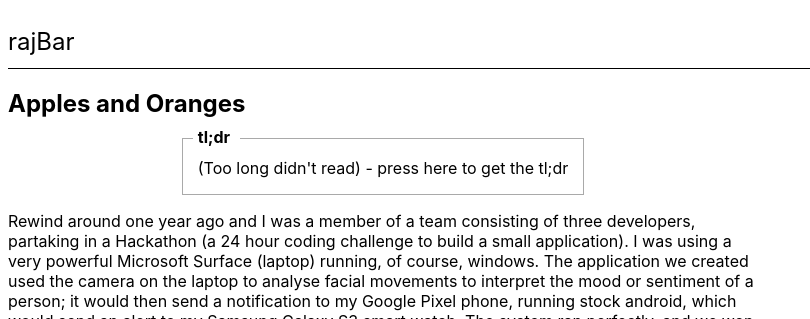
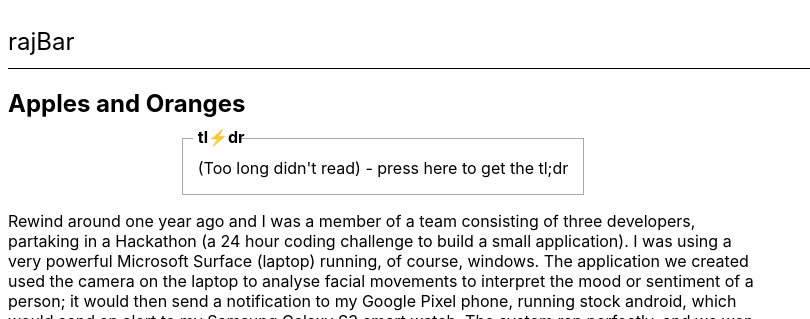
Before and after one commit to rajBar/blogs, a Jekyll site: the page built from articles/apples-and-oranges/index.md, in a window 1280 px wide and 900 px high. Shown: the top 319 px of the window, without its empty margins (0-810 px from the left). Built offline with Jekyll 4.4.1, drawn with Linux system fonts in a browser that asks for light colours.

Commit message:
adding lightning bolt to tl;dr instead of semi-colon

```diff
--- a/_includes/tldr-bottom.html
+++ b/_includes/tldr-bottom.html
@@ -1,5 +1,5 @@
 <div id="tldr" class="tldr-bottom-include-padding"></div>
 <div class="tldr-bottom-include">
-    <h4>tl;dr</h4>
+    <h4>tl⚡dr</h4>
     {{ page.tldr | markdownify }}
 </div>
--- a/_includes/tldr-top.html
+++ b/_includes/tldr-top.html
@@ -1,4 +1,4 @@
 <div class="tldr-top-include">
-    <h4>tl;dr</h4>
+    <h4>tl⚡dr</h4>
     <p><a class="tldr-top-include-link" href="#tldr">(Too long didn't read) - press here to get the tl;dr</a></p>
 </div>
```
